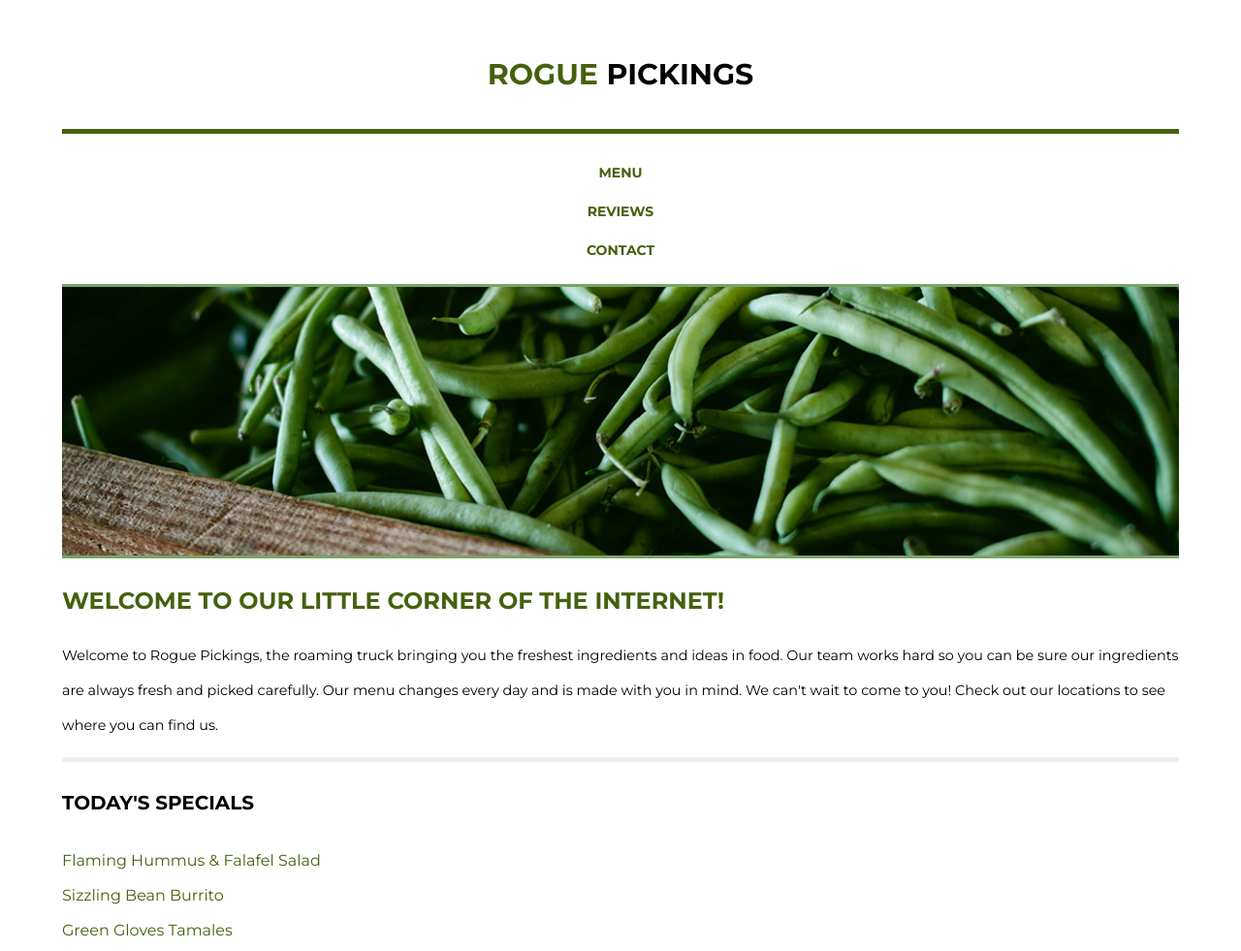
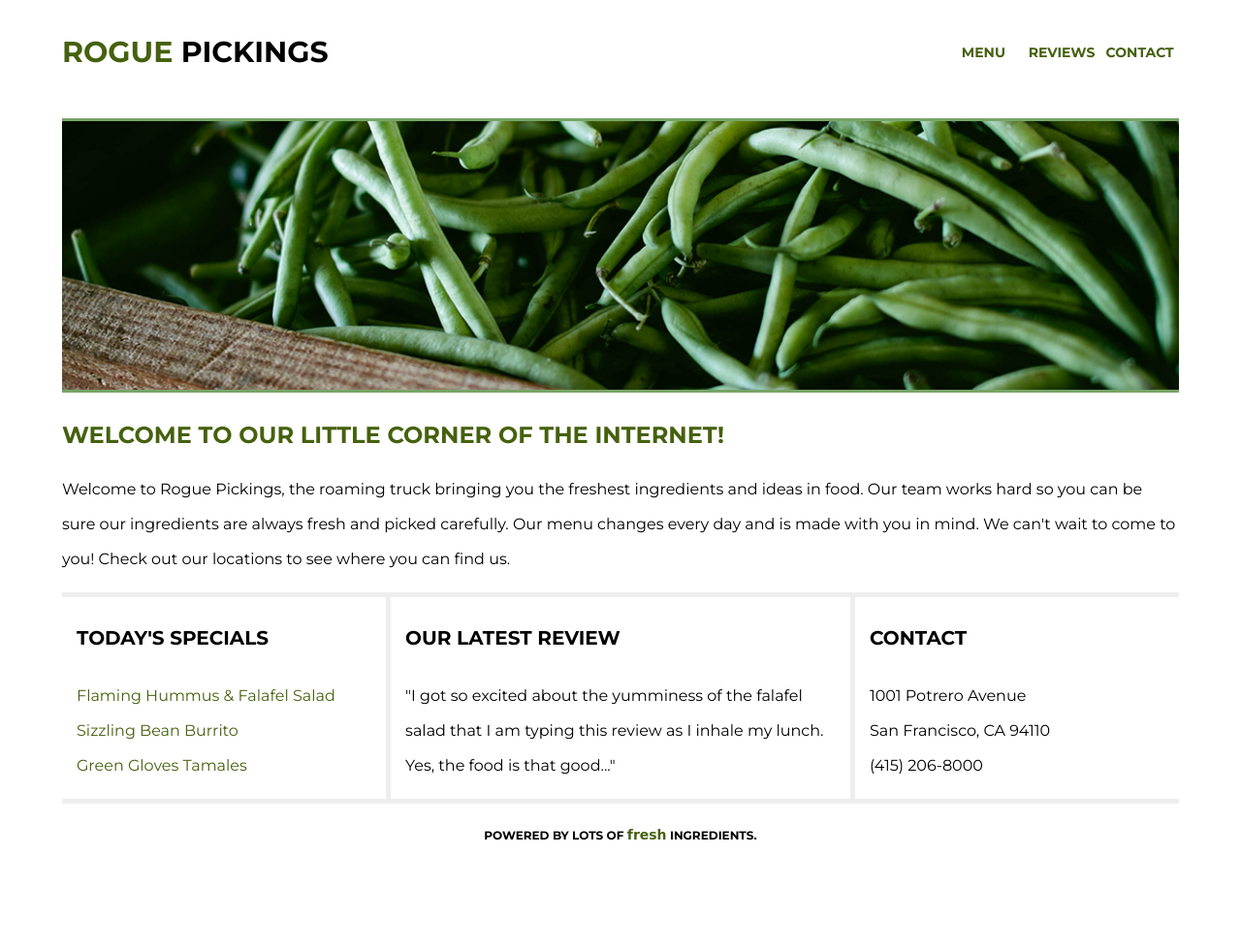
Before and after one commit to k-kenney/rogue-pickings-practice, a plain HTML site: page index.html in a window 1280 px wide. Shown: the top 981 px of the page at 97% size. After the commit the page ends 885 px from the top, so only its background shows below. Drawn offline with Linux system fonts and the light colour scheme; a web font is replaced by a local one.

Commit message:
made website tablet and desktop responsive

```diff
--- a/css/main.css
+++ b/css/main.css
@@ -179,3 +179,94 @@ footer span {
 	color: #45610E;
 	font-size: 14px;
 }
+
+
+@media all and (min-width: 768px) {
+  .bottom-section .content-wrapper {
+    border-top: 5px solid #EEE;
+    border-bottom: 5px solid #EEE;
+    justify-content: space-evenly;
+  }
+
+  .section-one {
+    width: 29%;
+    padding-left: 15px;
+  }
+
+  .section-two {
+    width: 42%;
+    border-left: 5px solid #EEE;
+    border-right: 5px solid #EEE;
+    padding: 0 15px;
+  }
+
+  .section-three {
+    width: 29%;
+    padding-left: 15px;
+  }
+
+}
+
+@media all and (min-width: 1200px) {
+
+  body {
+    font-size: 1em;
+  }
+
+  header {
+    display: flex;
+    justify-content: center;
+    text-align: center;
+    margin: 0;
+  }
+
+  header .content-wrapper {
+    justify-content: space-between ;
+    align-items: center;
+  }
+  header h1 {
+    width:79% ;
+    padding: 15px 0;
+    border-bottom: none;
+    text-align: left;
+  }
+
+
+  header h1 span {
+    color: #45610E;
+  }
+
+  header nav {
+    padding: 0;
+    width: 21%;
+  }
+
+  header nav ul {
+    display: flex;
+    justify-content: space-between;
+    margin: 0;
+    padding: 0;
+    list-style-type: none;
+    margin: 0;
+  }
+
+  .bottom-section .content-wrapper {
+    border-top: 5px solid #EEE;
+    border-bottom: 5px solid #EEE;
+    justify-content: space-evenly;
+  }
+
+  .section-one {
+    width: 29%;
+  }
+
+  .section-two {
+    width: 42%;
+    border-left: 5px solid #EEE;
+    border-right: 5px solid #EEE;
+  }
+
+  .section-three {
+    width: 29%;
+  }
+}
```
